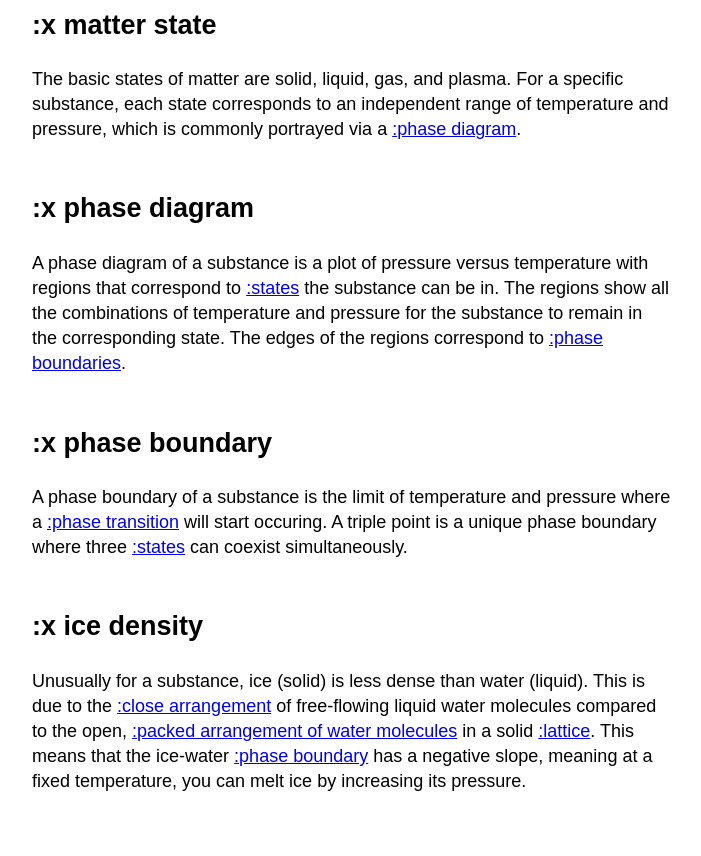
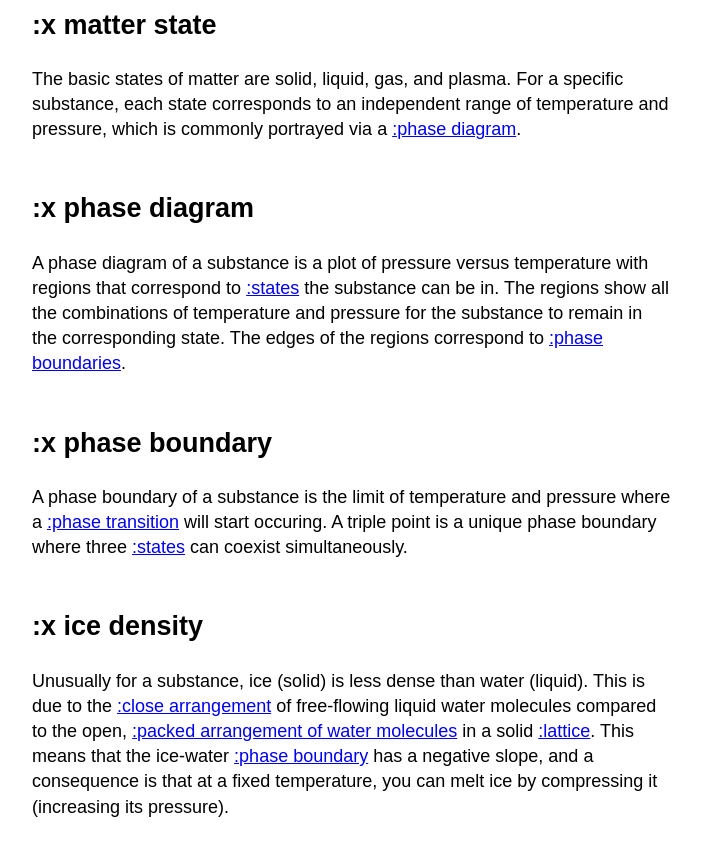
Before and after one commit to CocoaFlame/psychic-waffle, a Jekyll site: the page built from pages/GvSI.md, in a window 1280 px wide and 900 px high, scrolled down 4792 px. Shown: the top 856 px of the window, without its empty margins (288-989 px from the left). Built offline with Jekyll 4.4.1, drawn with Linux system fonts in a browser that asks for light colours.

Commit message:
Update GvSI.md

```diff
--- a/pages/GvSI.md
+++ b/pages/GvSI.md
@@ -99,4 +99,4 @@ A phase diagram of a substance is a plot of pressure versus temperature with reg
 A phase boundary of a substance is the limit of temperature and pressure where a [:phase transition](#phasetransition) will start occuring. A triple point is a unique phase boundary where three [:states](#matterstate) can coexist simultaneously.
 
 ## :x ice density
-Unusually for a substance, ice (solid) is less dense than water (liquid). This is due to the [:close arrangement](https://en.wikipedia.org/wiki/Hydrogen_bond) of free-flowing liquid water molecules compared to the open, [:packed arrangement of water molecules](https://en.wikipedia.org/wiki/Ice_Ih) in a solid [:lattice](https://en.wikipedia.org/wiki/Crystal_structure). This means that the ice-water [:phase boundary](#phaseboundary) has a negative slope, meaning at a fixed temperature, you can melt ice by increasing its pressure.
+Unusually for a substance, ice (solid) is less dense than water (liquid). This is due to the [:close arrangement](https://en.wikipedia.org/wiki/Hydrogen_bond) of free-flowing liquid water molecules compared to the open, [:packed arrangement of water molecules](https://en.wikipedia.org/wiki/Ice_Ih) in a solid [:lattice](https://en.wikipedia.org/wiki/Crystal_structure). This means that the ice-water [:phase boundary](#phaseboundary) has a negative slope, and a consequence is that at a fixed temperature, you can melt ice by compressing it (increasing its pressure).
```
